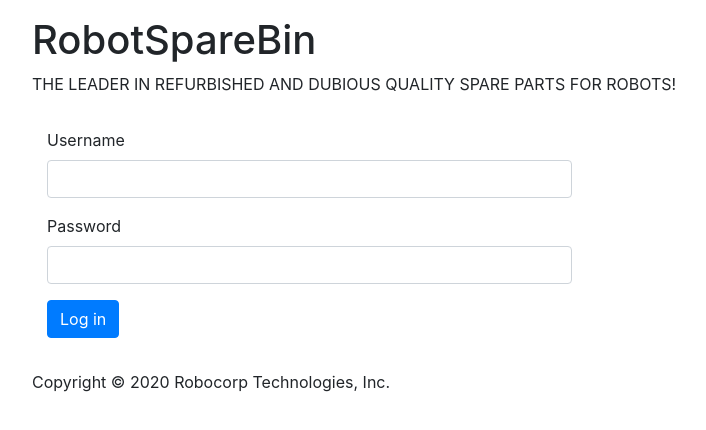
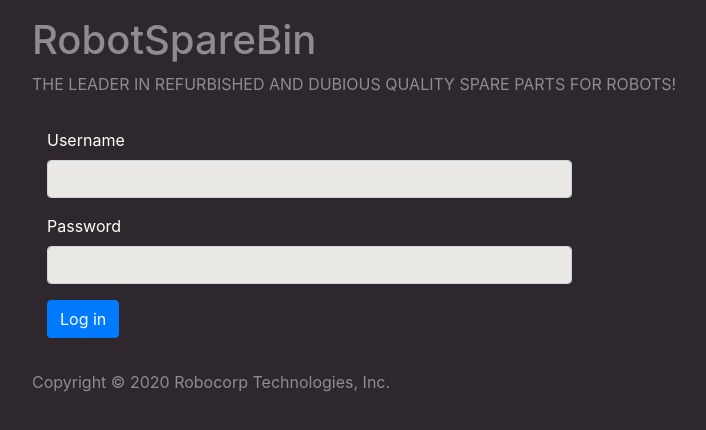
Before and after one commit to robocorp/rsb-intranet, a React (Create React App) app: page / in a window 1280 px wide. Shown: the top 430 px of the page, without its empty margins (53-759 px from the left). Built offline with nearby package versions, Linux system fonts and the light colour scheme.

Commit message:
Update colors

```diff
--- a/src/components/App.css
+++ b/src/components/App.css
@@ -1,4 +1,5 @@
 header {
+  color: #918a91;
   margin-bottom: 2em;
 }
 
@@ -7,6 +8,7 @@
 }
 
 footer {
+  color: #918a91;
   margin: 2em 0 1em 0;
 }
 
@@ -21,3 +23,7 @@
 table {
   margin-top: 2em;
 }
+
+.form-control {
+  background-color: #eae8e4;
+}
--- a/src/index.css
+++ b/src/index.css
@@ -1,3 +1,5 @@
 body {
+  background-color: #2e282e;
+  color: white;
   padding: 1em;
 }
```
